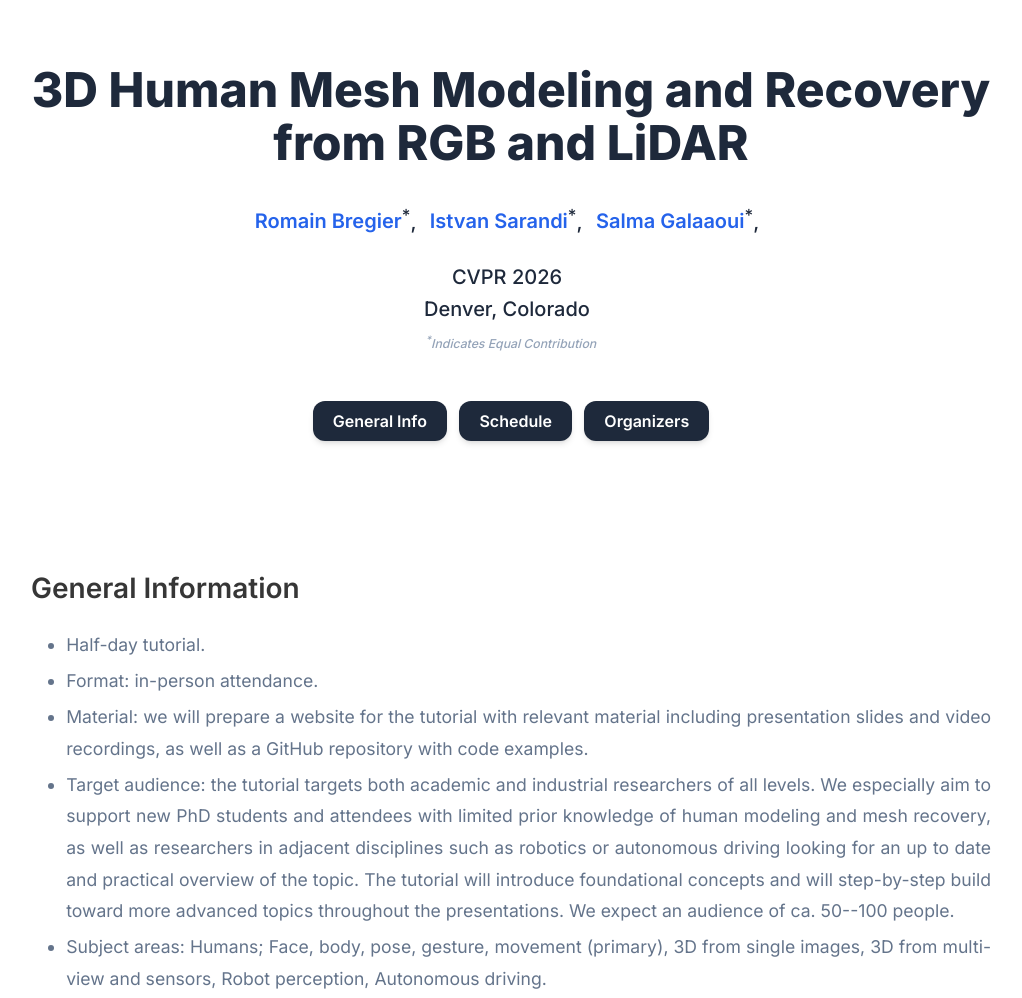
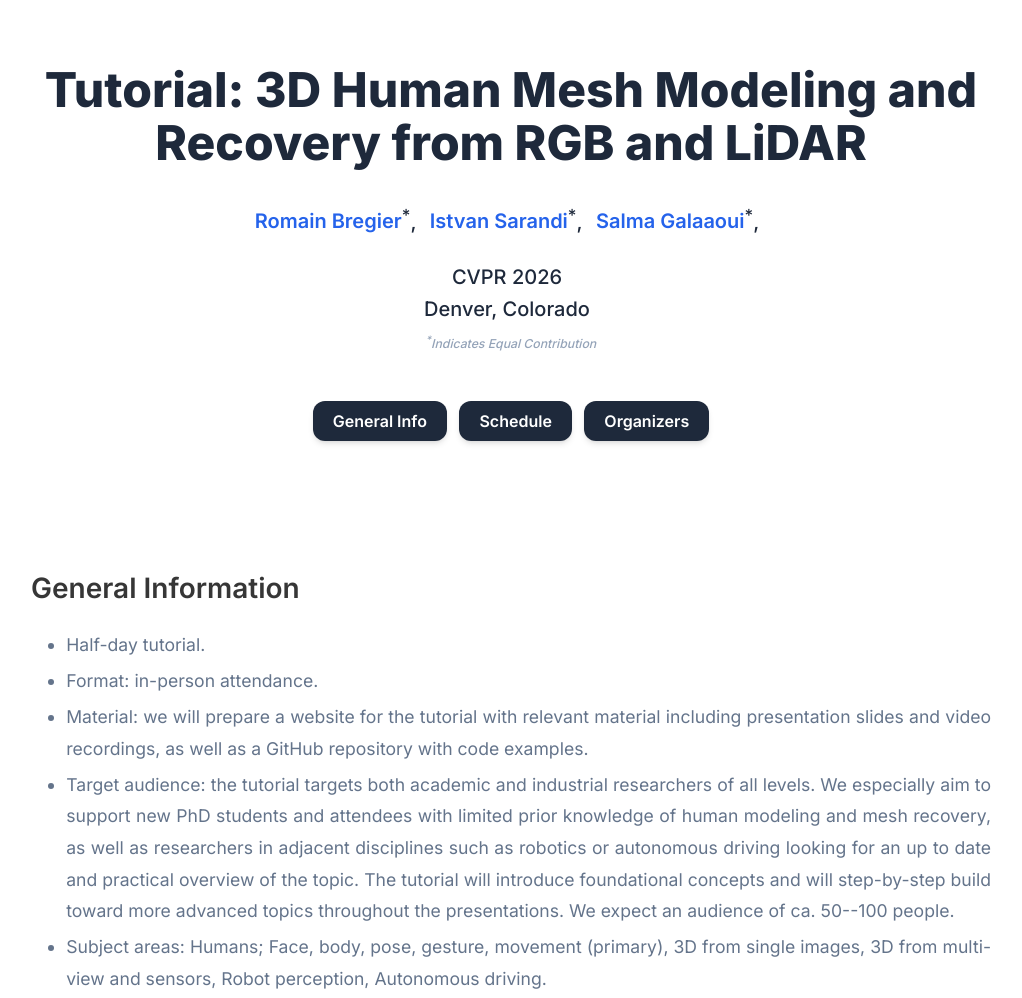
Before and after one commit to human-mesh-tutorial/human-mesh-tutorial.github.io, a plain HTML site: page index.html in a window 1280 px wide. Shown: the top 998 px of the page, without its empty margins (129-1151 px from the left). Drawn offline with nearby package versions, Linux system fonts and the light colour scheme; some icons are missing.

Commit message:
added tutorial precision

```diff
--- a/index.html
+++ b/index.html
@@ -243,7 +243,7 @@
         <div class="columns is-centered">
           <div class="column has-text-centered">
             <!-- TODO: Replace with your paper title -->
-            <h1 class="title is-1 publication-title">3D Human Mesh Modeling and Recovery from RGB and LiDAR</h1>
+            <h1 class="title is-1 publication-title">Tutorial: 3D Human Mesh Modeling and Recovery from RGB and LiDAR</h1>
             <div class="is-size-5 publication-authors">
               <!-- TODO: Replace with your paper authors and their personal links -->
               <span class="author-block">
```
